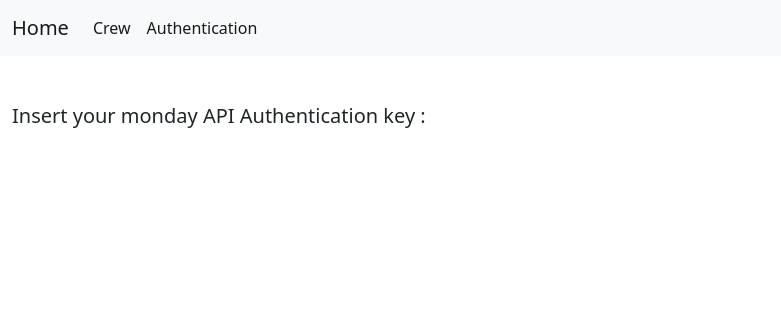
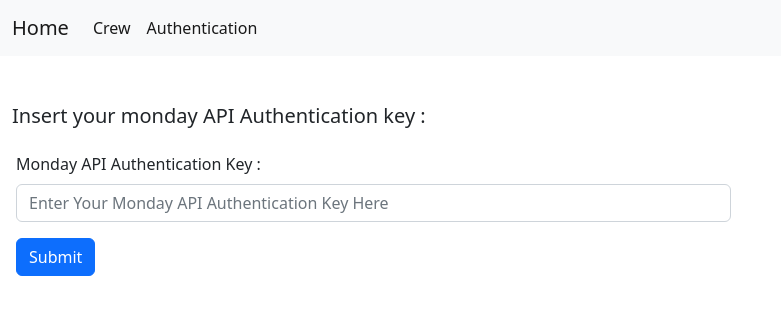
Before and after one commit to SazidAhmed/ToDoList-Advanced, a React (Create React App) app: page /auth in a window 1280 px wide. Shown: the top 314 px of the page, without its empty margins (0-781 px from the left). Built offline with nearby package versions, Linux system fonts and the light colour scheme; no server answers.

Commit message:
working on authentication

```diff
--- a/src/App.js
+++ b/src/App.js
@@ -4,17 +4,22 @@
 import Crew from './pages/Crew';
 import Auth from './pages/Auth';
 
+//Contexts
+import AuthContextProvider from './contexts/AuthContext';
+
 function App() {
 
   return (
   <>
     <BrowserRouter>
+      <AuthContextProvider>
         <Topnav />
         <Routes>
             <Route path="/" element={<Home />} />
             <Route path="/crew" element={<Crew />} />
             <Route path="/auth" element={<Auth />} />
         </Routes>
+      </AuthContextProvider>
     </BrowserRouter>
   </>
   );
--- a/src/pages/Auth.js
+++ b/src/pages/Auth.js
@@ -1,14 +1,73 @@
+import { useState, useEffect } from 'react';
 
 function Auth() {
+  const [authKey, setAuthKey] = useState('');
+  const [isAuth, setIsAuth] = useState(false);
+
+  const url = '/v2'
+  const mondayAuthToken = process.env.REACT_APP_API_KEY
+
+  let query =`
+  {
+    boards () {
+      id
+      name
+    }
+  }
+  `
+
+  //Hook
+  useEffect(()=>{
+    getBoardData()
+  }, []);
+
+  const getBoardData = ()=>{
+    fetch(url,
+      {
+        method: 'post',
+        headers: {
+          'Content-Type': 'application/json',
+          'Authorization' : authKey
+         },
+         body: JSON.stringify({
+           'query' : query
+         })
+        }
+      )
+      .then(res => {
+        return res.json()
+      })
+      .then(res => {
+        console.log(res)
+        isAuth(true)
+      })
+      .catch(err=>{
+       console.log(err)
+      })
+  }
+
+  const handleSubmit = async (e) => {
+    e.preventDefault();
+    console.log(authKey);
+    localStorage.setItem('mondayAuthKey', JSON.stringify(authKey));
+    setAuthKey('')
+  }
 
   return (
     <div className="container-fluid">
       <div className="row">
-        <h5 className='mt-5'> Insert your monday API Authentication key : </h5>
-        <div className="col col-xs-12 col-sm-12 col-md-5 col-lg-5 col-xl-5 p-3">
-
+        <h5 className='mt-5'>Insert your monday API Authentication key : </h5>
+        <div className="col col-xs-12 col-sm-12 col-md-7 col-lg-7 col-xl-7 p-3">
+          <form onSubmit={handleSubmit}>
+            <div className="mb-3">
+                <label htmlFor="authKey" className="form-label">Monday API Authentication Key : </label>
+                <input type="text" className="form-control" id="authKey" name='authKey'
+                value={authKey} onChange={(e) => setAuthKey(e.target.value)} placeholder="Enter Your Monday API Authentication Key Here" aria-describedby="emailHelp" />
+            </div>
+            <button type="submit" className="btn btn-primary">Submit</button>
+          </form>
         </div>
-        <div className="col col-xs-12 col-sm-12 col-md-7 col-lg-7 col-xl-7">
+        <div className="col col-xs-12 col-sm-12 col-md-5 col-lg-5 col-xl-5">
 
         </div>
       </div>
```
Also changed, not shown: src/pages/Board.js (added, +20 -0 lines), src/graphql/board.txt (added). Lines whose indentation alone changed are shown as unchanged.
